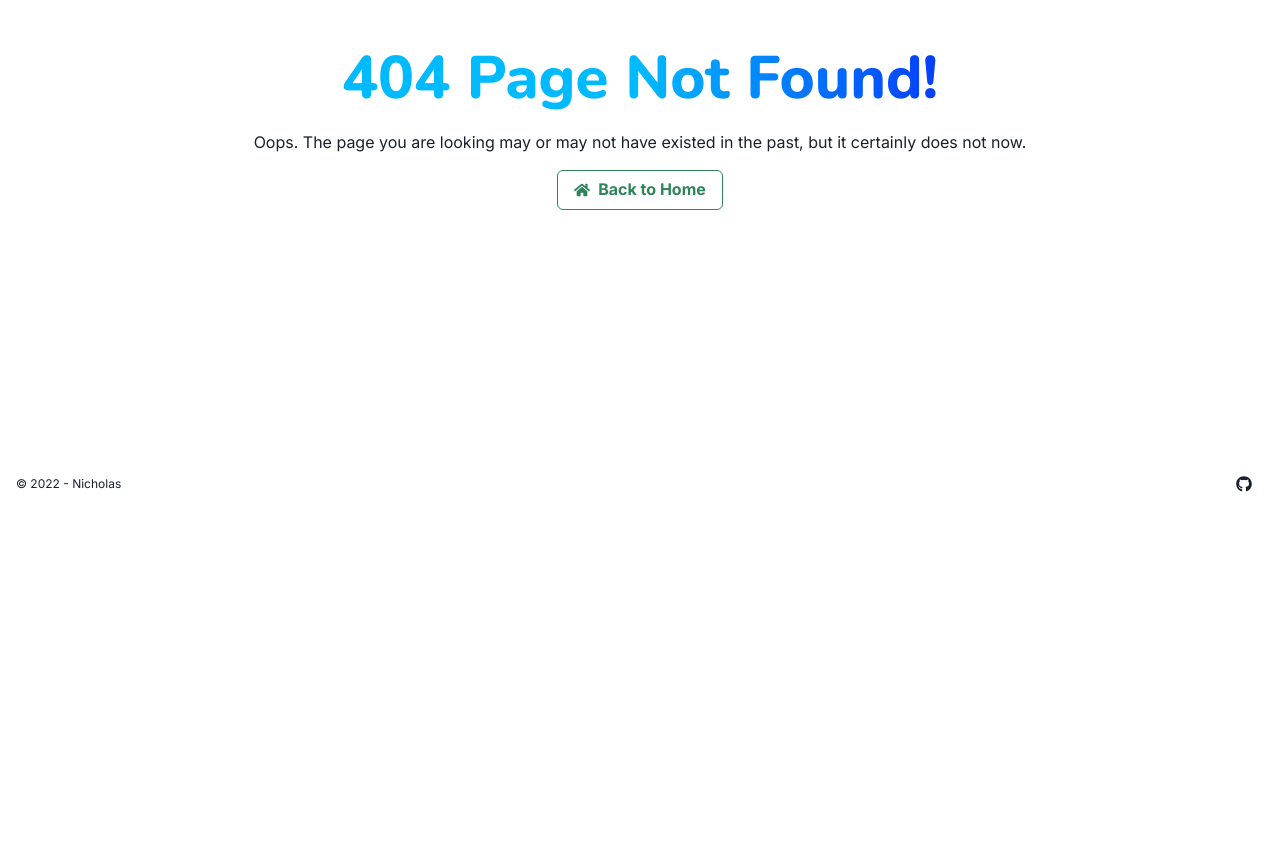
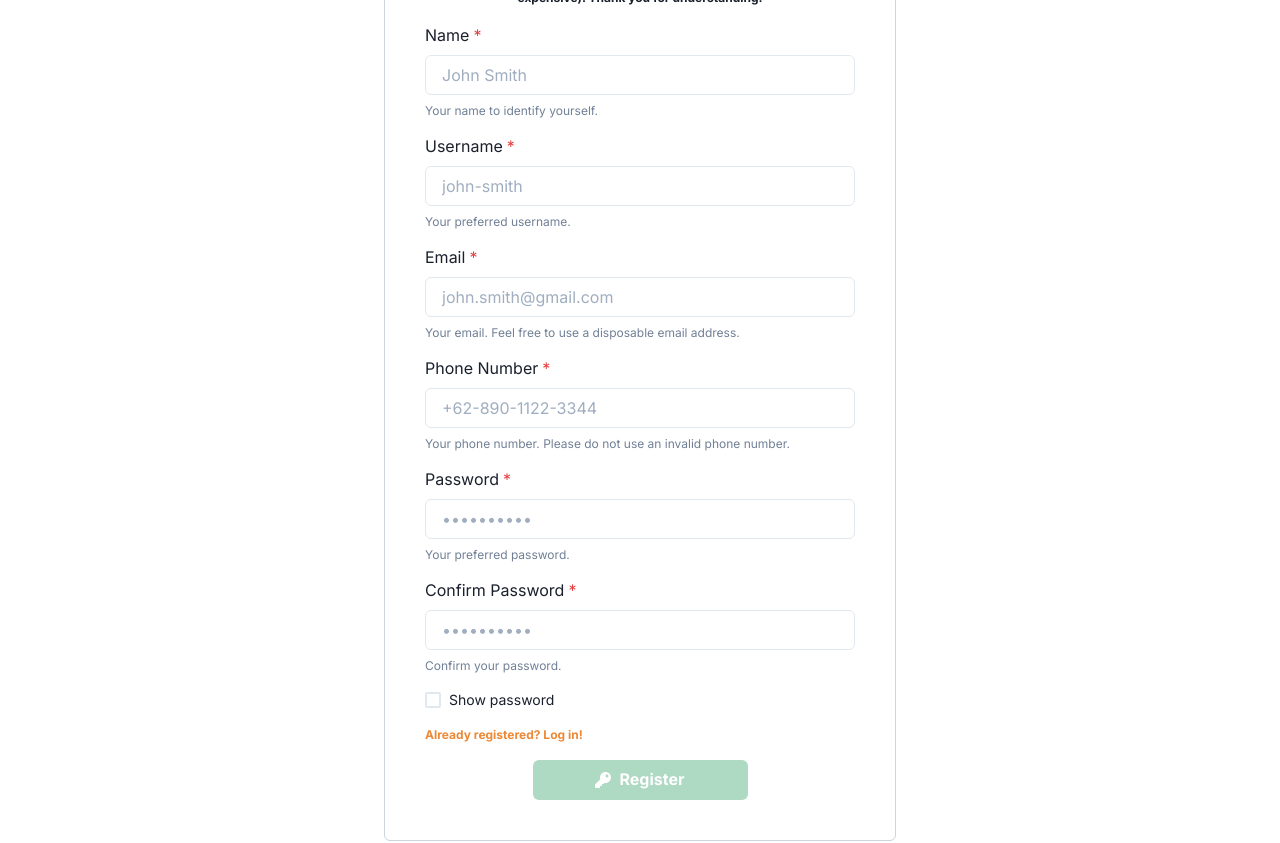
Before and after one commit to lauslim12/attendance, a Next.js app in the folder web/: page /register in a window 1280 px wide. Before the commit this address had no page. Shown: the part 280-1123 px from the top of the page. Before the commit the page ends 800 px from the top, so only its background shows below. Built offline with nearby package versions, Linux system fonts and the light colour scheme.

Commit message:
feat: Create basic registration page

```diff
--- /dev/null
+++ b/web/pages/register.tsx
@@ -0,0 +1,179 @@
+import {
+  Alert,
+  AlertDescription,
+  AlertIcon,
+  AlertTitle,
+  Button,
+  Checkbox,
+  Heading,
+  Link,
+  Text,
+  VStack,
+} from '@chakra-ui/react';
+import NextLink from 'next/link';
+import { memo, useState } from 'react';
+import { FaKey } from 'react-icons/fa';
+
+import TextInput from '../components/Input/TextInput';
+import Layout from '../components/Layout';
+import axios from '../utils/http';
+import routes from '../utils/routes';
+
+const Register = () => {
+  const [username, setUsername] = useState('');
+  const [password, setPassword] = useState('');
+  const [email, setEmail] = useState('');
+  const [phoneNumber, setPhoneNumber] = useState('');
+  const [fullName, setFullName] = useState('');
+  const [confirmPassword, setConfirmPassword] = useState('');
+  const [showPassword, setShowPassword] = useState(false);
+  const [isLoading, setIsLoading] = useState(false);
+  const [error, setError] = useState('');
+
+  const register = () => {
+    if (password !== confirmPassword) {
+      setError('Your passwords do not match.');
+      return;
+    }
+
+    setIsLoading(true);
+    axios({
+      method: 'POST',
+      url: '/api/v1/auth/register',
+      data: { username, password, email, phoneNumber, fullName },
+    })
+      .then((res) => {
+        console.log(res);
+        setIsLoading(false);
+      })
+      .catch((err) => {
+        setError(err.message);
+        setIsLoading(false);
+      });
+  };
+
+  return (
+    <Layout title={['Register']}>
+      <VStack as="section" h="full" justify={['start', 'center']} p={1}>
+        <VStack
+          as="form"
+          borderWidth={[0, 1]}
+          borderStyle="solid"
+          borderColor="gray.300"
+          borderRadius="md"
+          w={['full', '80vw', '70vw', '60vw', '40vw']}
+          p={[0, 4, 10]}
+          spacing={4}
+        >
+          <VStack spacing={1}>
+            <Heading size="lg">Register</Heading>
+            <Text>To use this webservice</Text>
+
+            <Text fontSize="xs" textAlign="center" fontWeight="bold">
+              You may use disposable email addresses like 10minutemail or
+              whatever, but please DO NOT use an invalid phone number (SMS
+              charges are expensive). Thank you for understanding.
+            </Text>
+          </VStack>
+
+          {error.trim() !== '' && (
+            <Alert status="error" variant="left-accent">
+              <AlertIcon />
+              <AlertTitle>Error!</AlertTitle>
+              <AlertDescription>{error}</AlertDescription>
+            </Alert>
+          )}
+
+          <TextInput
+            label="Name"
+            placeholder="John Smith"
+            value={fullName}
+            setValue={setFullName}
+            helper="Your name to identify yourself."
+          />
+
+          <TextInput
+            label="Username"
+            placeholder="john-smith"
+            value={username}
+            setValue={setUsername}
+            helper="Your preferred username."
+          />
+
+          <TextInput
+            label="Email"
+            placeholder="john.smith@gmail.com"
+            value={email}
+            setValue={setEmail}
+            helper="Your email. Feel free to use a disposable email address."
+          />
+
+          <TextInput
+            label="Phone Number"
+            placeholder="+62-890-1122-3344"
+            value={phoneNumber}
+            setValue={setPhoneNumber}
+            helper="Your phone number. Please do not use an invalid phone number."
+          />
+
+          <TextInput
+            label="Password"
+            placeholder="••••••••••"
+            value={password}
+            setValue={setPassword}
+            helper="Your preferred password."
+            isPassword={!showPassword}
+          />
+
+          <TextInput
+            label="Confirm Password"
+            placeholder="••••••••••"
+            value={confirmPassword}
+            setValue={setConfirmPassword}
+            helper="Confirm your password."
+            isPassword={!showPassword}
+          />
+
+          <Checkbox
+            colorScheme="blue"
+            alignSelf="start"
+            onChange={() => setShowPassword(!showPassword)}
+            isChecked={showPassword}
+          >
+            <Text fontSize="sm">Show password</Text>
+          </Checkbox>
+
+          <VStack align="start" w="full">
+            <NextLink href={routes.login} passHref>
+              <Link fontSize="xs" color="orange.400" fontWeight="bold">
+                Already registered? Log in!
+              </Link>
+            </NextLink>
+          </VStack>
+
+          <Button
+            alignSelf={['end', 'center']}
+            onClick={register}
+            leftIcon={<FaKey />}
+            colorScheme="green"
+            disabled={
+              fullName.trim() === '' ||
+              username.trim() === '' ||
+              email.trim() === '' ||
+              phoneNumber.trim() === '' ||
+              password.trim() === '' ||
+              confirmPassword.trim() === '' ||
+              isLoading
+            }
+            w="50%"
+            isLoading={isLoading}
+          >
+            Register
+          </Button>
+        </VStack>
+      </VStack>
+    </Layout>
+  );
+};
+
+export default memo(Register);
```
